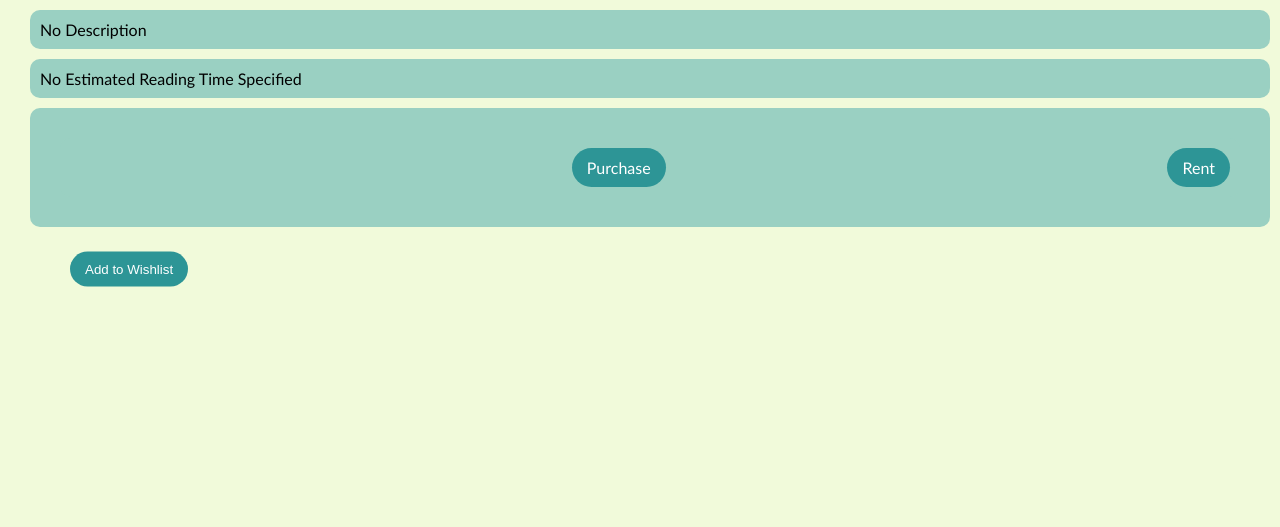
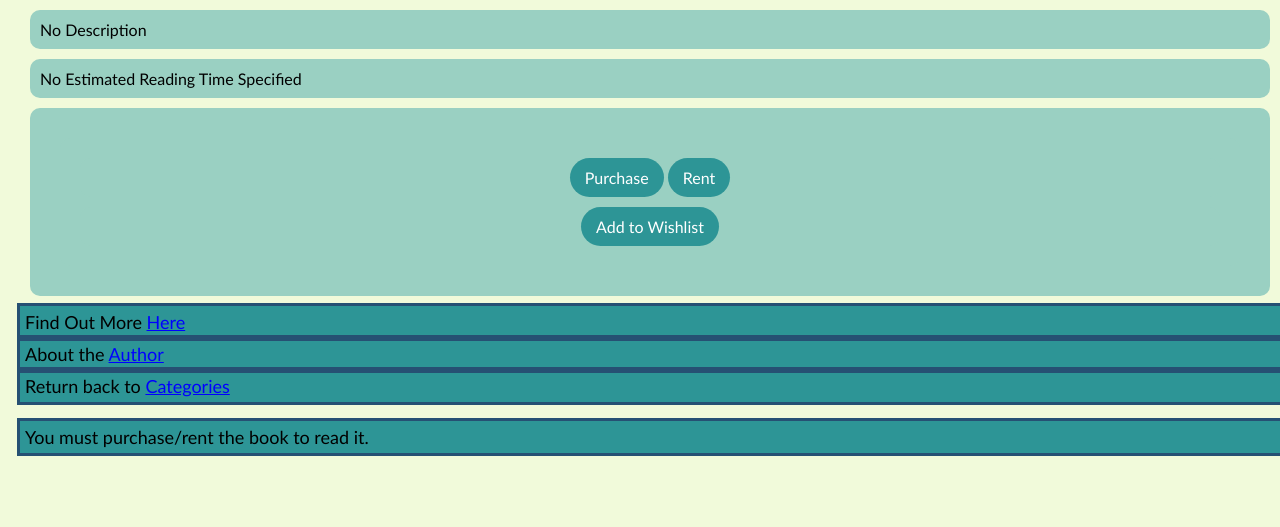
Before and after one commit to nurhussein1/e15wad, a Django app: page /realm/book/1/ in a window 1280 px wide. Shown: the part 131-658 px from the top of the page. Run offline with Django 3.2, Linux system fonts and the light colour scheme; the visitor is signed in with stand-in values (Sample User, id 1); data that the repository does not hold is empty.

Commit message:
fixed button issue with book.html

```diff
--- a/templates/realm/book/book.html
+++ b/templates/realm/book/book.html
@@ -53,16 +53,14 @@ Category
         {% if user.is_authenticated %}
 
         <div style="text-align: center; padding: 20px;">
-            <div style="display: flex; justify-content: space-between; align-items: center;">
-                <form action="{% url 'realm:add_to_wishlist' book.id %}" method="post">
-                    {% csrf_token %}
-                    <button type="submit" style="background-color: rgb(45, 149, 150); color: white; padding: 10px 15px; border: none; border-radius: 20px; text-decoration: none;">
-                        Add to Wishlist
-                    </button>
-                </form>
-                <a href="{% url 'realm:Purchase' book.id %}" style="background-color: rgb(45, 149, 150); color: white; padding: 10px 15px; border: none; border-radius: 20px; text-decoration: none;">Purchase</a>
-                <a href="{% url 'realm:rent' book.id %}" style="background-color: rgb(45, 149, 150); color: white; padding: 10px 15px; border: none; border-radius: 20px; text-decoration: none;">Rent</a>
-            </div>
+            <div >
+                <div>
+                    <a href="{% url 'realm:Purchase' book.id %}" style="background-color: rgb(45, 149, 150); color: white; padding: 10px 15px; border: none; border-radius: 20px; text-decoration: none;">Purchase</a>
+                    <a href="{% url 'realm:rent' book.id %}" style="background-color: rgb(45, 149, 150); color: white; padding: 10px 15px; border: none; border-radius: 20px; text-decoration: none;">Rent</a>
+                </div>
+                <div>
+                <a href="{% url 'realm:add_to_wishlist' book.id %}" style="background-color: rgb(45, 149, 150); color: white; padding: 10px 15px; border: none; border-radius: 20px; text-decoration: none;">Add to Wishlist</a>
+                </div>
         </div>
 
 
```
